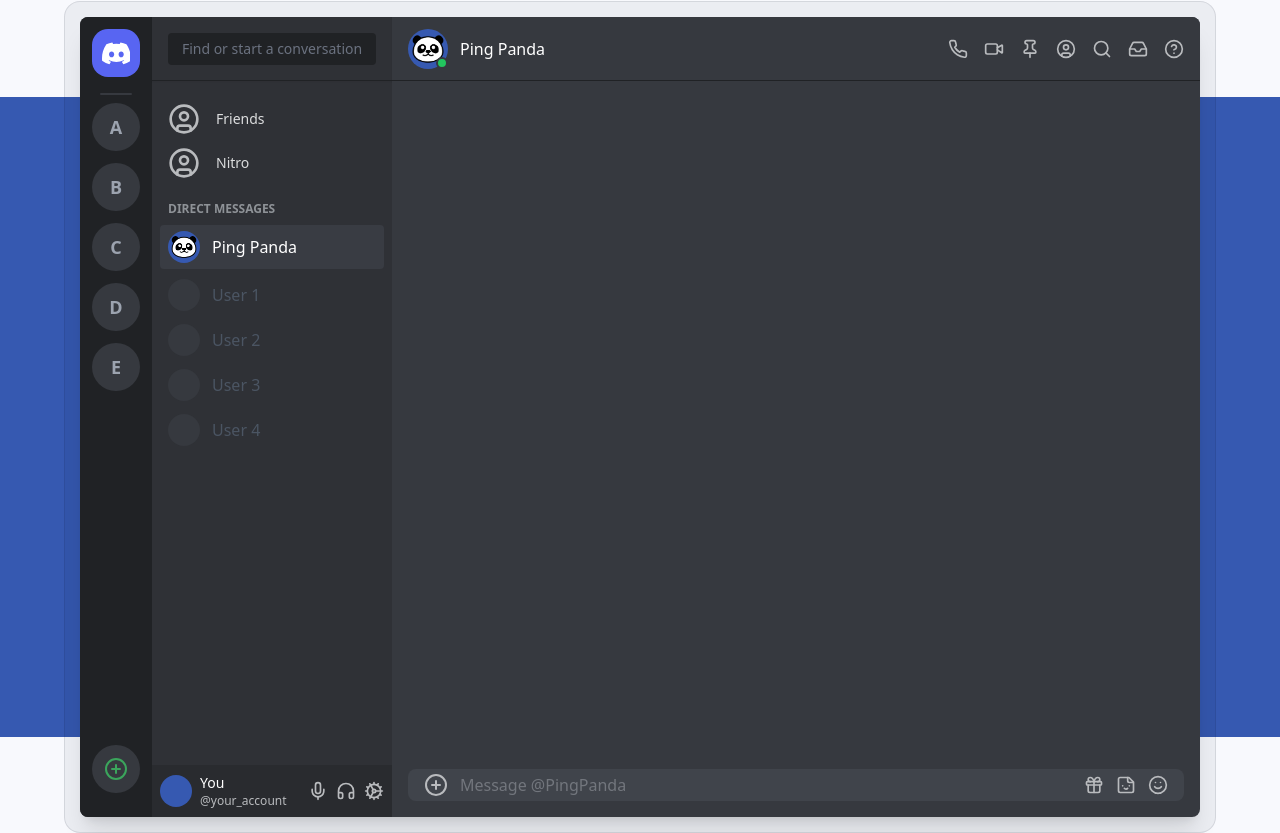
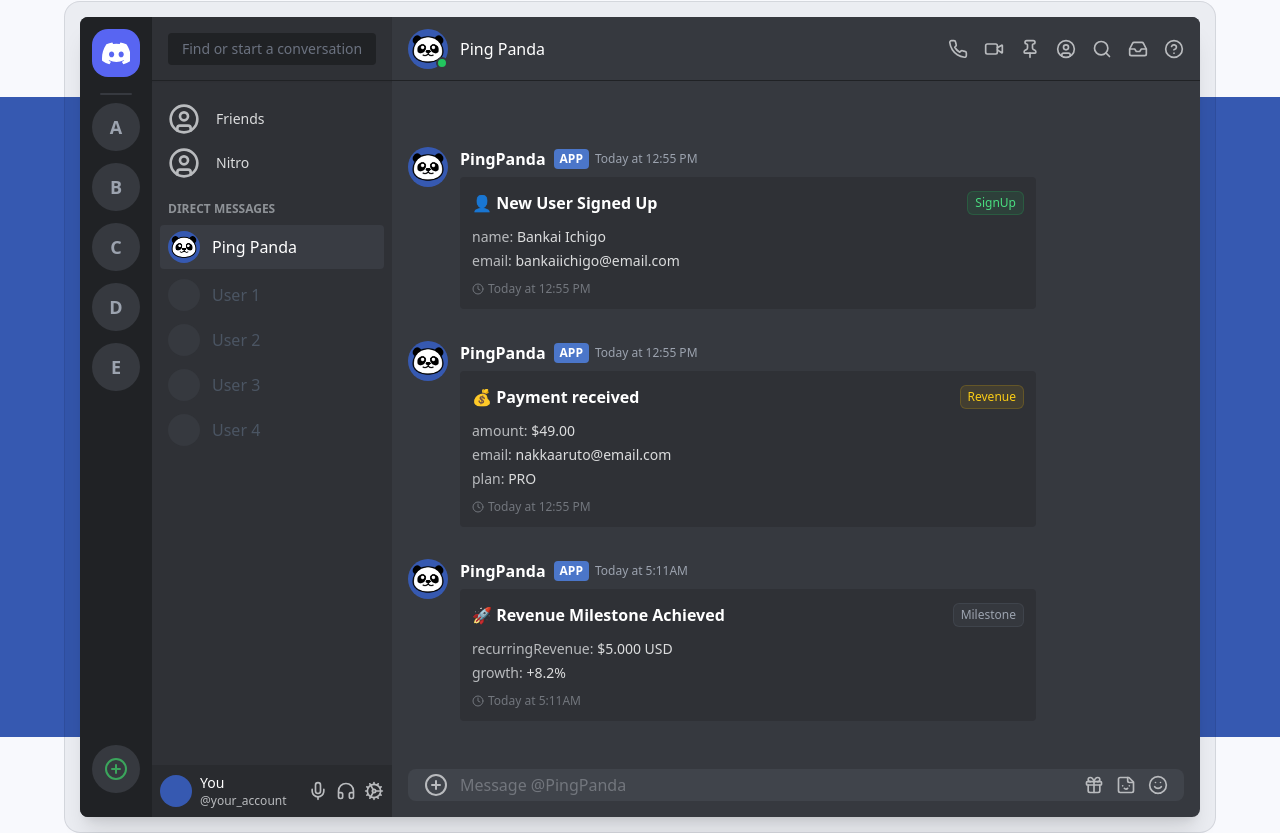
Before and after one commit to LVSSandeepKumar/Ping_panda, a Next.js app: page / in a window 1280 px wide. Shown: the part 731-1564 px from the top of the page. Built offline with nearby package versions, Linux system fonts and the light colour scheme.

Commit message:
Update discord UI with animated messages list

```diff
--- a/src/app/(landing)/page.tsx
+++ b/src/app/(landing)/page.tsx
@@ -4,6 +4,8 @@
 import Heading from "../../components/heading"
 import MaxWidthWrapper from "../../components/max-width-wrapper"
 import ShinyButton from "../../components/shiny-button"
+import { AnimatedList } from "@/components/ui/animated-list"
+import DiscordMessage from "@/components/discord-message"
 
 const page = () => {
   return (
@@ -61,6 +63,48 @@
           <MaxWidthWrapper className="relative">
             <div className="-m-2 rounded-xl bg-gray-900/5 p-2 ring-1 ring-inset ring-gray-900/10 lg:-m-4 lg:rounded-2xl lg:p-4">
               <MockDiscordUI>
+                <AnimatedList>
+                  <DiscordMessage
+                  avatarSrc="/brand-asset-profile-picture.png"
+                  avatarAlt="PingPanda Avatar"
+                  username="PingPanda"
+                  timestamp="Today at 12:55 PM"
+                  badgeText="SignUp"
+                  badgeColor="#43b581"
+                  title="👤 New User Signed Up"
+                  content={{
+                    name: "Bankai Ichigo",
+                    email: "bankaiichigo@email.com"
+                  }}
+                  />
+                  <DiscordMessage
+                  avatarSrc="/brand-asset-profile-picture.png"
+                  avatarAlt="PingPanda Avatar"
+                  username="PingPanda"
+                  timestamp="Today at 12:55 PM"
+                  badgeText="Revenue"
+                  badgeColor="#faa61a"
+                  title="💰 Payment received"
+                  content={{
+                    amount: "$49.00",
+                    email: "nakkaaruto@email.com",
+                    plan: "PRO"
+                  }}
+                  />
+                  <DiscordMessage
+                  avatarSrc="/brand-asset-profile-picture.png"
+                  avatarAlt="PingPanda Avatar"
+                  username="PingPanda"
+                  timestamp="Today at 5:11AM"
+                  badgeText="Milestone"
+                  badgeColor="#5865f2"
+                  title="🚀 Revenue Milestone Achieved"
+                  content={{
+                    recurringRevenue: "$5.000 USD",
+                    growth: "+8.2%",
+                  }}
+                  />
+                </AnimatedList>
               </MockDiscordUI>
             </div>
           </MaxWidthWrapper>
--- /dev/null
+++ b/src/components/discord-message.tsx
@@ -0,0 +1,91 @@
+import { cn } from "@/utils"
+import { Clock } from "lucide-react"
+import Image from "next/image"
+
+interface DiscordMessageProps {
+  avatarSrc: string
+  avatarAlt: string
+  username: string
+  timestamp: string
+  badgeText?: string
+  badgeColor?: string
+  title: string
+  content: {
+    [key: string]: string
+  }
+}
+
+type BadgeColor ="#43b581" | "#faa61a" | string & {}
+
+const getBadgeStyles = (color: BadgeColor) => {
+  switch(color) {
+    case "#43b581":
+      return "bg-green-500/10 text-green-400 ring-green-500/20"
+    case "#faa61a":
+      return "bg-yellow-500/10 text-yellow-400 ring-yellow-500/20"
+    default:
+      return "bg-gray-500/10 text-gray-400 ring-gray-500/20"
+  }
+}
+
+const DiscordMessage = ({
+  avatarAlt,
+  avatarSrc,
+  content,
+  timestamp,
+  title,
+  username,
+  badgeColor = "#43b581",
+  badgeText,
+}: DiscordMessageProps) => {
+  return (
+    <div className="w-full flex items-start justify-start">
+      <div className="flex items-center mb-2">
+        <Image
+          src={avatarSrc}
+          alt={avatarAlt}
+          width={40}
+          height={40}
+          className="object-cover rounded-full mr-3"
+        />
+      </div>
+
+      <div className="w-full max-w-xl">
+        <div className="flex items-center">
+          <p className="font-semibold text-white">{username}</p>
+          <span className="ml-2 px-1.5 py-0.5 text-xs font-semibold bg-brand-600 text-white rounded">
+            APP
+          </span>
+          <span className="text-gray-400 text-xs ml-1.5 font-normal">
+            {timestamp}
+          </span>
+        </div>
+
+        <div className="bg-[#2f3136] text-sm w-full rounded p-3 mb-4 mt-1.5">
+          <div className="flex flex-row items-center justify-between mb-2">
+            {badgeText ? (
+              <span className={cn(
+                "inline-flex order-2 items-center rounded-md px-2 py-1 text-xs font-medium ring-1 ring-inset", getBadgeStyles(badgeColor))}>
+                  {badgeText}
+              </span>
+            ) : null}
+            <p className="text-white order-1 text-base/7 font-semibold">{title}</p>
+          </div>
+
+          {Object.entries(content).map(([key, value]) => (
+            <p key={key} className="text-[#dcddde] text-sm/6">
+              <span className="text-[#b9bbbe]">{key}:</span> {value}
+            </p>
+          ))}
+
+          <p className="text-[#72767d] text-xs mt-2 flex items-center">
+            <Clock className="size-3 mr-1"/>
+            {timestamp}
+          </p>
+        </div>
+      </div>
+    </div>
+  )
+}
+
+export default DiscordMessage
--- a/src/components/ui/animated-list.tsx
+++ b/src/components/ui/animated-list.tsx
@@ -1,7 +1,7 @@
 "use client";
 
-import React, { ReactElement, useEffect, useMemo, useState } from "react";
 import { AnimatePresence, motion } from "framer-motion";
+import React, { ReactElement, ReactNode, useEffect, useState } from "react";
 
 export interface AnimatedListProps {
   className?: string;
@@ -11,26 +11,26 @@
 
 export const AnimatedList = React.memo(
   ({ className, children, delay = 1000 }: AnimatedListProps) => {
-    const [index, setIndex] = useState(0);
+
+    const [messages, SetMessages] = useState<ReactNode[]>([]);
+
     const childrenArray = React.Children.toArray(children);
 
     useEffect(() => {
       const interval = setInterval(() => {
-        setIndex((prevIndex) => (prevIndex + 1) % childrenArray.length);
-      }, delay);
+        if(messages.length < childrenArray.length) {
+          SetMessages((prev) => [childrenArray[messages.length], ...prev]);
+        } else {
+          clearInterval(interval)
+        }
+      }, delay)
 
       return () => clearInterval(interval);
-    }, [childrenArray.length, delay]);
-
-    const itemsToShow = useMemo(
-      () => childrenArray.slice(0, index + 1).reverse(),
-      [index, childrenArray],
-    );
-
+    }, [childrenArray, delay, messages.length])
     return (
-      <div className={`flex flex-col items-center gap-4 ${className}`}>
+      <div className={`flex flex-col-reverse items-center gap-4 ${className}`}>
         <AnimatePresence>
-          {itemsToShow.map((item) => (
+          {messages.map((item) => (
             <AnimatedListItem key={(item as ReactElement).key}>
               {item}
             </AnimatedListItem>
```
